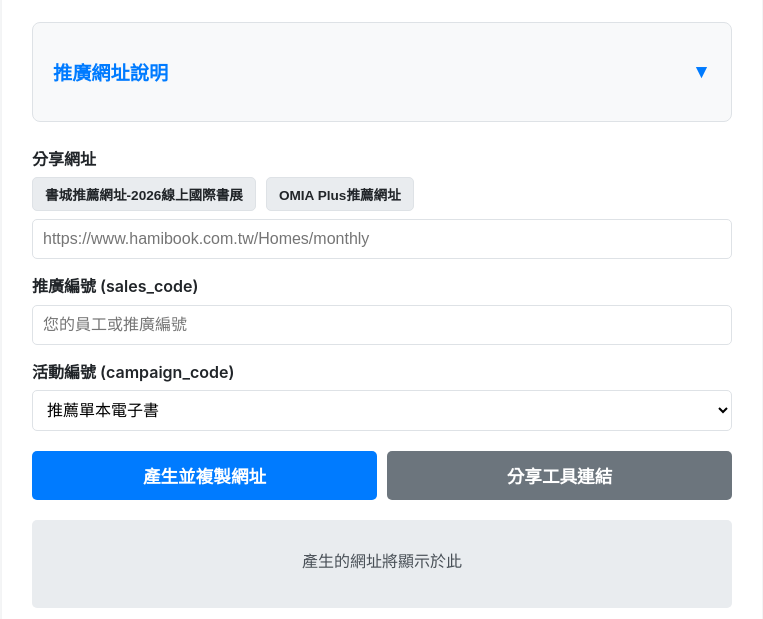
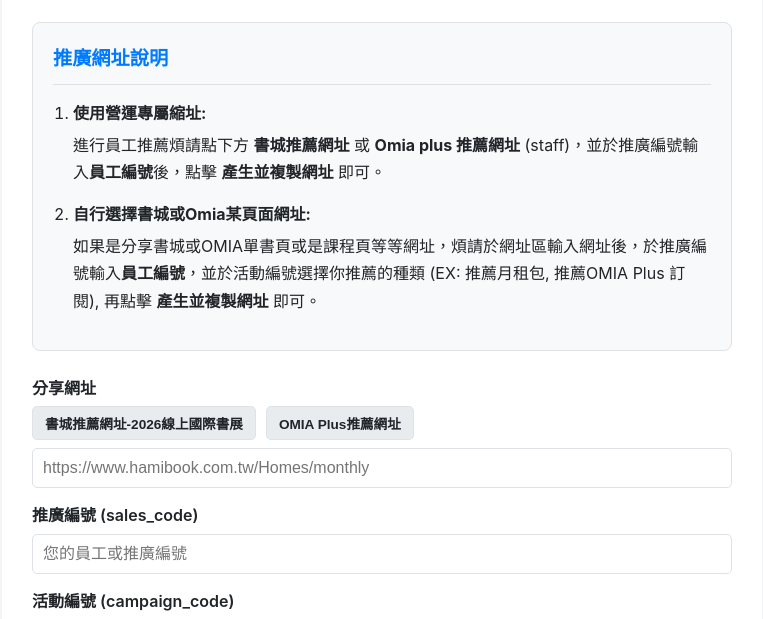
Before and after one commit to ts01000884/SheTool, a plain HTML site: page url-generator/index.html in a window 1280 px wide. Shown: the part 146-765 px from the top of the page, without its empty margins (258-1021 px from the left). Drawn offline with Linux system fonts and the light colour scheme.

Commit message:
移除推廣網址說明的顯示/隱藏功能，並調整相關樣式

```diff
--- a/url-generator/index.html
+++ b/url-generator/index.html
@@ -16,13 +16,8 @@
         </header>
 
         <section class="instructions-section">
-            <h2 class="instructions-title">
-                <button id="toggle-instructions-btn" aria-expanded="false">
-                    推廣網址說明
-                    <span class="toggle-icon">▼</span>
-                </button>
-            </h2>
-            <div id="instructions-content" class="instructions-content" hidden>
+            <h2 class="instructions-title">推廣網址說明</h2>
+            <div class="instructions-content">
                 <ol>
                     <li>
                         <strong>使用營運專屬縮址:</strong>
--- a/url-generator/script.js
+++ b/url-generator/script.js
@@ -1,14 +1,4 @@
 document.addEventListener('DOMContentLoaded', () => {
-    const toggleInstructionsBtn = document.getElementById('toggle-instructions-btn');
-    const instructionsContent = document.getElementById('instructions-content');
-
-    if (toggleInstructionsBtn && instructionsContent) {
-        toggleInstructionsBtn.addEventListener('click', () => {
-            const isExpanded = toggleInstructionsBtn.getAttribute('aria-expanded') === 'true';
-            toggleInstructionsBtn.setAttribute('aria-expanded', !isExpanded);
-            instructionsContent.hidden = isExpanded;
-        });
-    }
     const form = document.getElementById('url-generator-form');
     const targetUrlInput = document.getElementById('target-url');
     const salesCodeInput = document.getElementById('sales-code');
--- a/url-generator/style.css
+++ b/url-generator/style.css
@@ -223,50 +223,27 @@
     border: 1px solid var(--border-color);
     border-radius: 8px;
     background-color: #f8f9fa;
+    padding: 20px;
 }
-
-.instructions-title button {
-    width: 100%;
-    background: none;
-    border: none;
-    padding: 15px 20px;
+.instructions-title {
+    margin-top: 0;
+    margin-bottom: 15px;
     font-size: 1.2rem;
-    font-weight: 600;
     color: var(--primary-color);
-    text-align: left;
-    cursor: pointer;
-    display: flex;
-    justify-content: space-between;
-    align-items: center;
+    border-bottom: 1px solid var(--border-color);
+    padding-bottom: 10px;
 }
-
-.instructions-title button:hover {
-    background-color: #e9ecef;
-}
-
-.toggle-icon {
-    transition: transform 0.3s ease;
-}
-
-button[aria-expanded="true"] .toggle-icon {
-    transform: rotate(180deg);
-}
-
 .instructions-content {
-    padding: 0 20px 20px;
     color: var(--text-color);
     line-height: 1.7;
 }
-
 .instructions-content ol {
     padding-left: 20px;
     margin: 0;
 }
-
 .instructions-content li {
     margin-bottom: 15px;
 }
-
 .instructions-content p {
     margin: 5px 0 0;
 }
```
